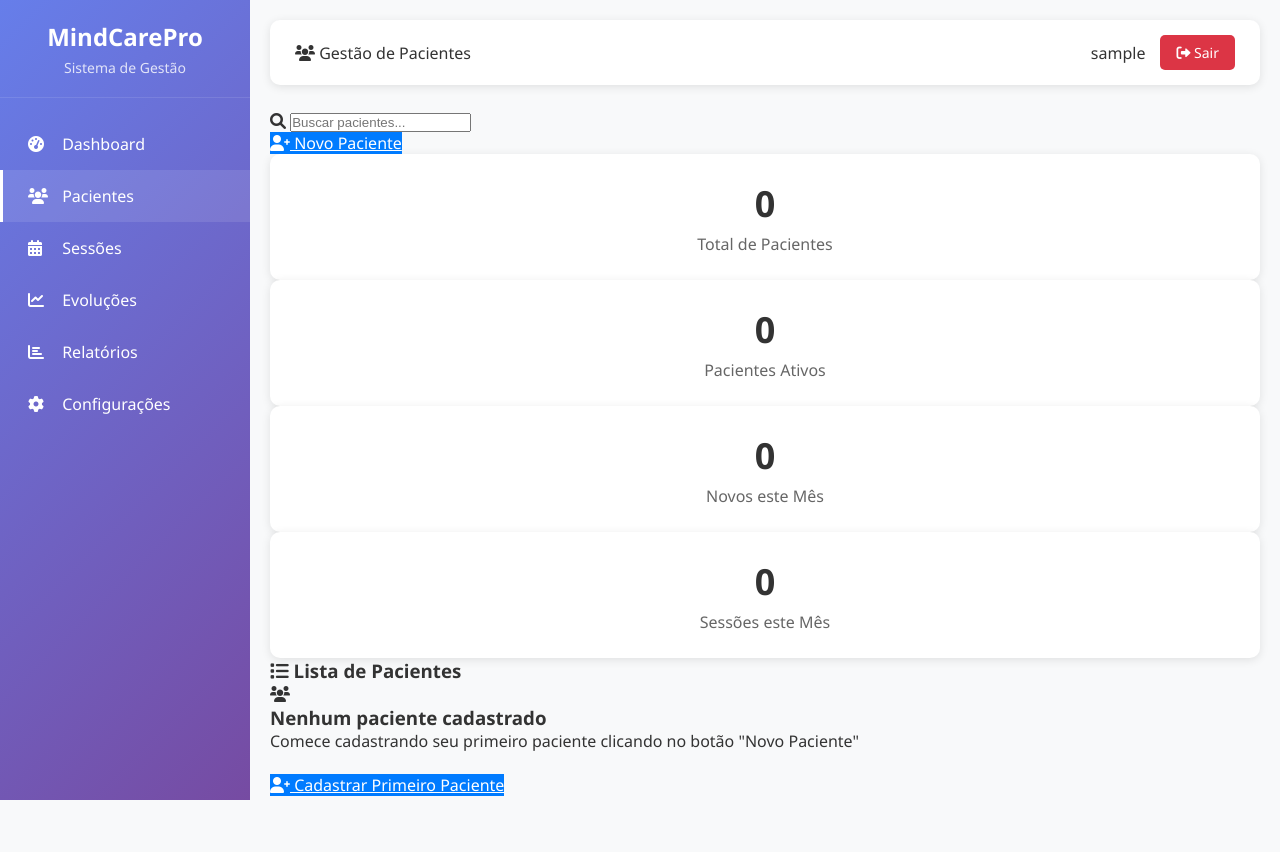
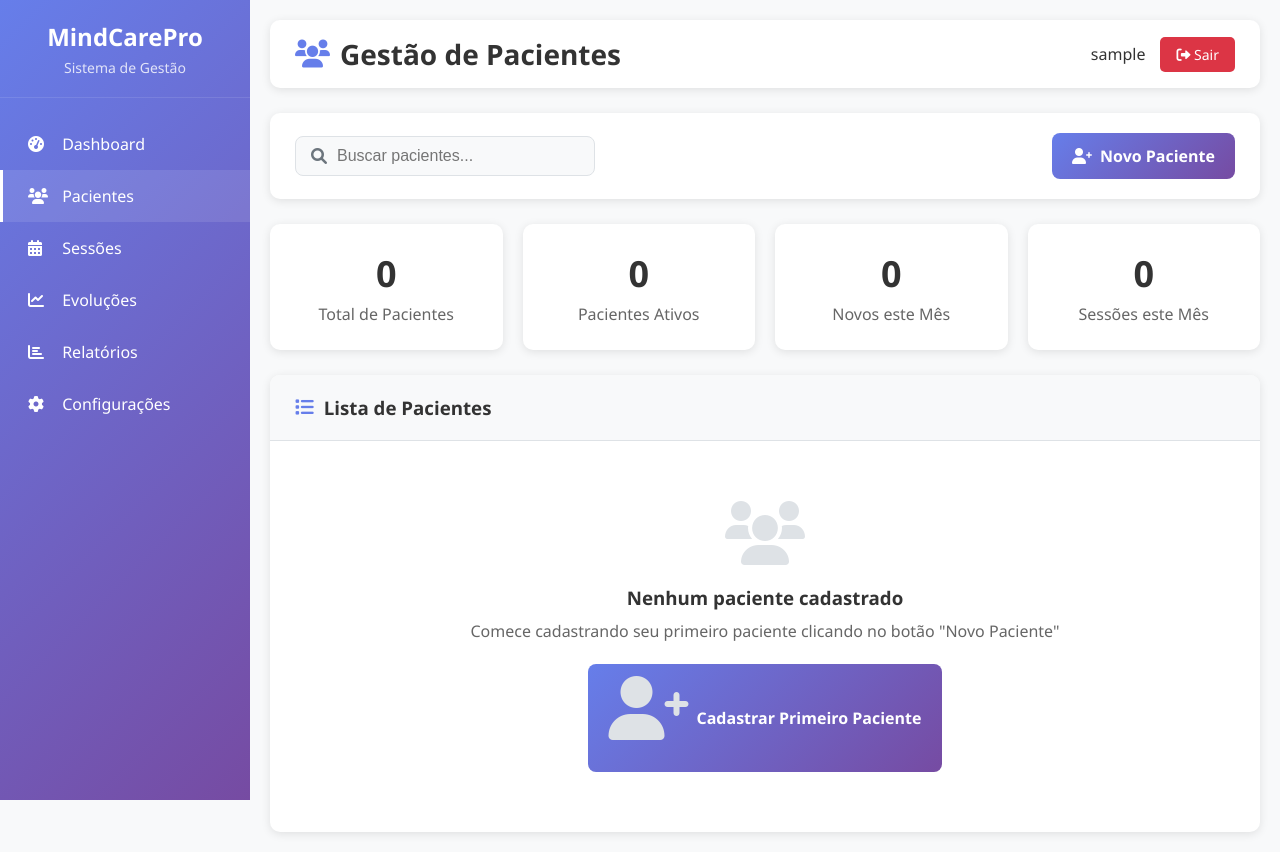
Before and after one commit to flavioricci-terser/mindcarepro-sistema, a Flask app: page /pacientes in a window 1280 px wide. Before the commit the page ends 800 px from the top, so only its background shows below. Run offline with Flask 3, Linux system fonts and the light colour scheme; the visitor is signed in with stand-in values (Sample User, id 1); data that the repository does not hold is empty; some libraries are stand-ins or nearby versions.

Commit message:
Update main.css
Adicionar estilos específicos de pacientes ao CSS

```diff
--- a/static/css/main.css
+++ b/static/css/main.css
@@ -591,3 +591,203 @@ body {
         max-width: 100%;
     }
 }
+
+/* ========================================
+   ESTILOS ESPECÍFICOS DE PACIENTES
+   ======================================== */
+
+.page-title {
+    font-size: 28px;
+    font-weight: 600;
+    color: #333;
+    display: flex;
+    align-items: center;
+}
+
+.page-title i {
+    margin-right: 10px;
+    color: #667eea;
+}
+
+.content-header {
+    background: white;
+    padding: 20px 25px;
+    border-radius: 10px;
+    box-shadow: 0 2px 10px rgba(0,0,0,0.1);
+    margin-bottom: 25px;
+    display: flex;
+    justify-content: space-between;
+    align-items: center;
+    flex-wrap: wrap;
+    gap: 15px;
+}
+
+.search-box {
+    display: flex;
+    align-items: center;
+    background: #f8f9fa;
+    border: 1px solid #dee2e6;
+    border-radius: 8px;
+    padding: 10px 15px;
+    min-width: 300px;
+}
+
+.search-box input {
+    border: none;
+    background: none;
+    outline: none;
+    flex: 1;
+    font-size: 16px;
+}
+
+.search-box i {
+    color: #6c757d;
+    margin-right: 10px;
+}
+
+.btn-primary {
+    background: linear-gradient(135deg, #667eea 0%, #764ba2 100%);
+    color: white;
+    padding: 12px 20px;
+    text-decoration: none;
+    border-radius: 8px;
+    font-weight: 600;
+    transition: transform 0.3s;
+    display: inline-flex;
+    align-items: center;
+    border: none;
+    cursor: pointer;
+}
+
+.btn-primary:hover {
+    transform: translateY(-2px);
+}
+
+.btn-primary i {
+    margin-right: 8px;
+}
+
+.stats-row {
+    display: grid;
+    grid-template-columns: repeat(auto-fit, minmax(200px, 1fr));
+    gap: 20px;
+    margin-bottom: 25px;
+}
+
+.patients-table {
+    background: white;
+    border-radius: 10px;
+    box-shadow: 0 2px 10px rgba(0,0,0,0.1);
+    overflow: hidden;
+}
+
+.table-header {
+    background: #f8f9fa;
+    padding: 20px 25px;
+    border-bottom: 1px solid #dee2e6;
+}
+
+.table-header h3 {
+    color: #333;
+    display: flex;
+    align-items: center;
+}
+
+.table-header i {
+    margin-right: 10px;
+    color: #667eea;
+}
+
+.table-content {
+    overflow-x: auto;
+}
+
+.patient-name {
+    font-weight: 600;
+    color: #333;
+}
+
+.patient-email {
+    color: #667eea;
+}
+
+.status-active {
+    background: #d4edda;
+    color: #155724;
+}
+
+.status-inactive {
+    background: #f8d7da;
+    color: #721c24;
+}
+
+.action-buttons {
+    display: flex;
+    gap: 8px;
+}
+
+.btn-sm {
+    padding: 6px 12px;
+    font-size: 12px;
+    border-radius: 5px;
+    text-decoration: none;
+    transition: all 0.3s;
+    border: none;
+    cursor: pointer;
+}
+
+.btn-info {
+    background: #17a2b8;
+    color: white;
+}
+
+.btn-warning {
+    background: #ffc107;
+    color: #212529;
+}
+
+.btn-danger {
+    background: #dc3545;
+    color: white;
+}
+
+.btn-sm:hover {
+    transform: translateY(-1px);
+}
+
+.empty-state {
+    text-align: center;
+    padding: 60px 20px;
+    color: #666;
+}
+
+.empty-state i {
+    font-size: 64px;
+    color: #dee2e6;
+    margin-bottom: 20px;
+}
+
+.empty-state h3 {
+    margin-bottom: 10px;
+    color: #333;
+}
+
+/* Responsividade adicional para pacientes */
+@media (max-width: 768px) {
+    .content-header {
+        flex-direction: column;
+        align-items: stretch;
+    }
+
+    .search-box {
+        min-width: auto;
+    }
+
+    .stats-row {
+        grid-template-columns: 1fr;
+    }
+
+    .table-content {
+        font-size: 14px;
+    }
+}
```
